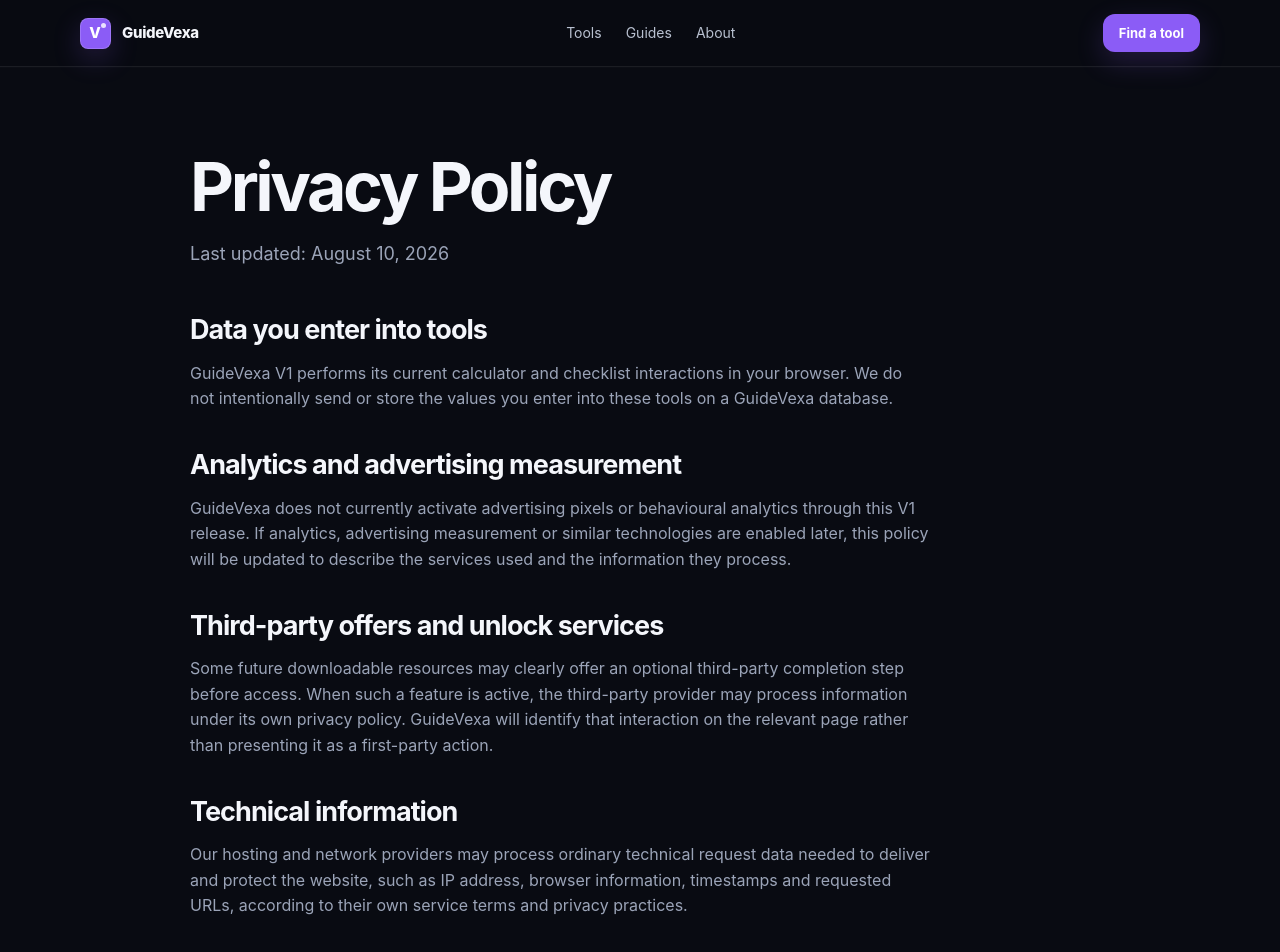
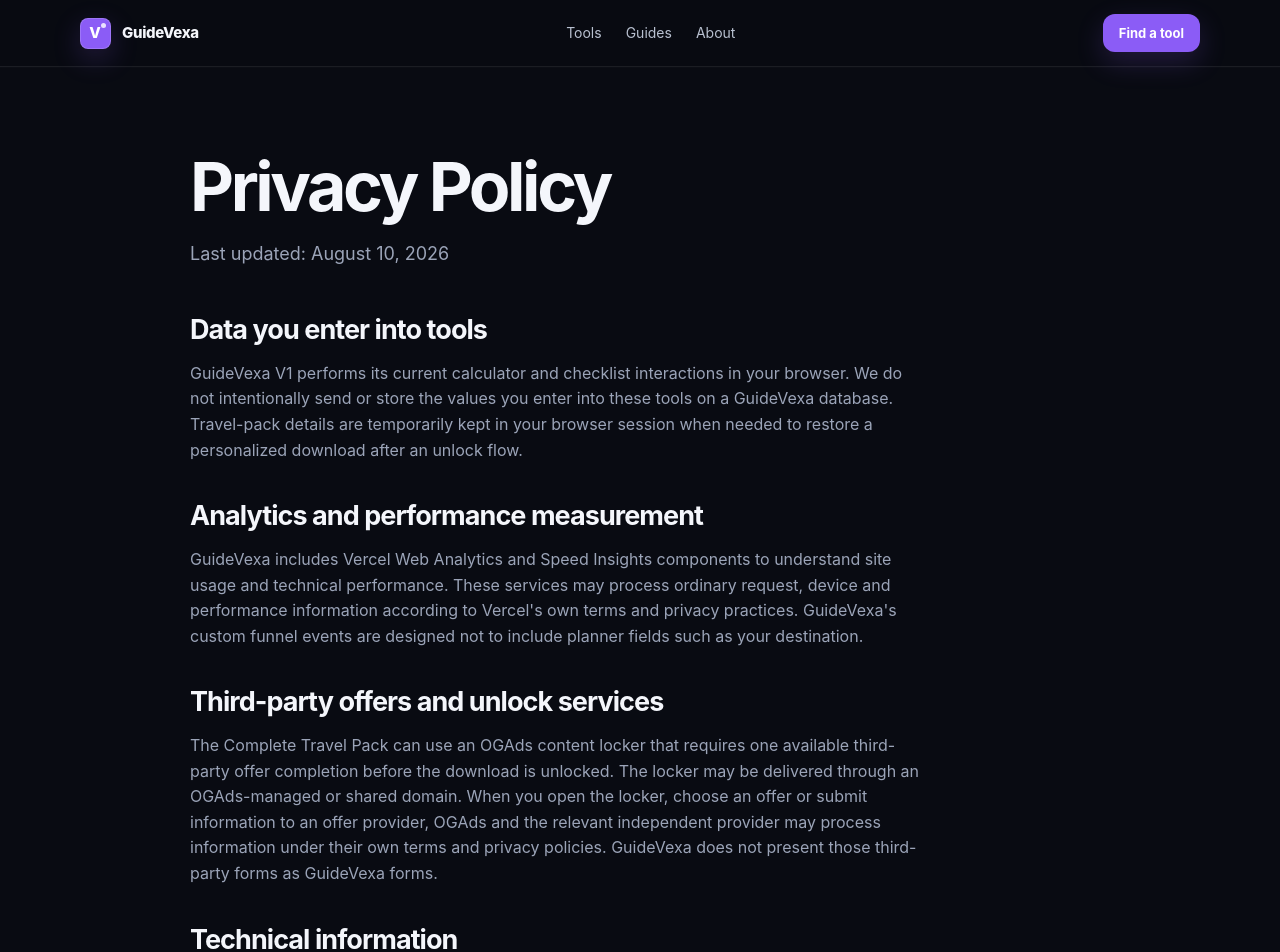
Before and after one commit to Alhachmi01/CardioNewYork, a Next.js app: page /privacy in a window 1280 px wide. Shown: the top 952 px of the page. Built offline with nearby package versions, Linux system fonts and the light colour scheme.

Commit message:
Update privacy policy for Vercel analytics and OGAds locker

```diff
--- a/app/privacy/page.tsx
+++ b/app/privacy/page.tsx
@@ -20,22 +20,22 @@ export default function PrivacyPage() {
       <div className="prose-block">
         <h2>Data you enter into tools</h2>
         <p>
-          GuideVexa V1 performs its current calculator and checklist interactions in your browser. We do not intentionally send or store the values you enter into these tools on a GuideVexa database.
+          GuideVexa V1 performs its current calculator and checklist interactions in your browser. We do not intentionally send or store the values you enter into these tools on a GuideVexa database. Travel-pack details are temporarily kept in your browser session when needed to restore a personalized download after an unlock flow.
         </p>
 
-        <h2>Analytics and advertising measurement</h2>
+        <h2>Analytics and performance measurement</h2>
         <p>
-          GuideVexa does not currently activate advertising pixels or behavioural analytics through this V1 release. If analytics, advertising measurement or similar technologies are enabled later, this policy will be updated to describe the services used and the information they process.
+          GuideVexa includes Vercel Web Analytics and Speed Insights components to understand site usage and technical performance. These services may process ordinary request, device and performance information according to Vercel&apos;s own terms and privacy practices. GuideVexa&apos;s custom funnel events are designed not to include planner fields such as your destination.
         </p>
 
         <h2>Third-party offers and unlock services</h2>
         <p>
-          Some future downloadable resources may clearly offer an optional third-party completion step before access. When such a feature is active, the third-party provider may process information under its own privacy policy. GuideVexa will identify that interaction on the relevant page rather than presenting it as a first-party action.
+          The Complete Travel Pack can use an OGAds content locker that requires one available third-party offer completion before the download is unlocked. The locker may be delivered through an OGAds-managed or shared domain. When you open the locker, choose an offer or submit information to an offer provider, OGAds and the relevant independent provider may process information under their own terms and privacy policies. GuideVexa does not present those third-party forms as GuideVexa forms.
         </p>
 
         <h2>Technical information</h2>
         <p>
-          Our hosting and network providers may process ordinary technical request data needed to deliver and protect the website, such as IP address, browser information, timestamps and requested URLs, according to their own service terms and privacy practices.
+          Our hosting, analytics, network and unlock-service providers may process ordinary technical request data needed to deliver, measure and protect the website, such as IP address, browser information, timestamps and requested URLs, according to their own service terms and privacy practices.
         </p>
 
         <h2>Contact</h2>
```
